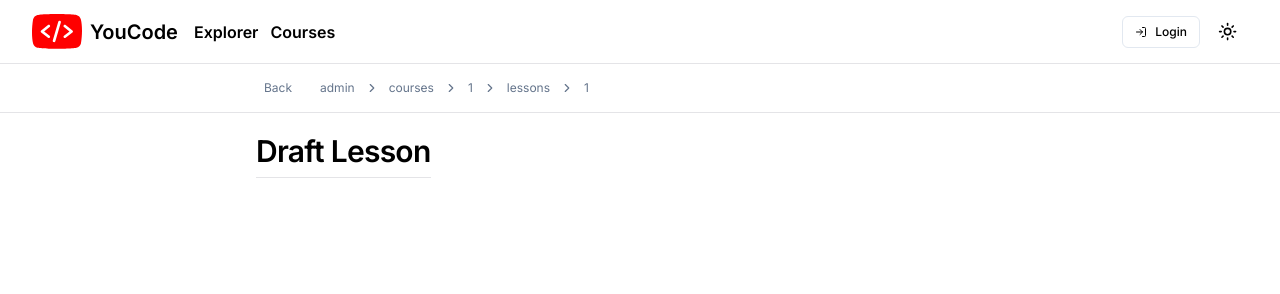
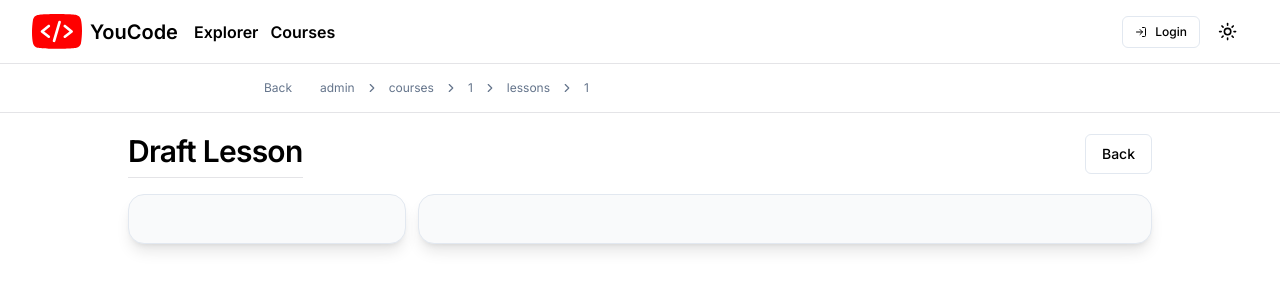
Before and after one commit to KevinPgn/1.-Lms-YouCode-Next, a Next.js app: page /admin/courses/1/lessons/1 in a window 1280 px wide. Shown: the top 294 px of the page. Built offline with nearby package versions, Linux system fonts and the light colour scheme; no server answers.

Commit message:
draft lessons

```diff
--- a/src/app/admin/courses/[courseId]/lessons/[lessonId]/page.tsx
+++ b/src/app/admin/courses/[courseId]/lessons/[lessonId]/page.tsx
@@ -1,4 +1,7 @@
 import { BreadCrumbAdminCourseLessonsLessonId } from '@/components/BreadCrumb'
+import { ButtonBack } from '@/features/adminManager/adminLesson/components/ButtonBack'
+import { LessonInfoLeft } from '@/features/adminManager/adminLesson/components/LessonInfoLeft'
+import { LessonInfoRight } from '@/features/adminManager/adminLesson/components/LessonInfoRight'
 import { notFound } from 'next/navigation'
 
 interface LessonIdPageProps {
@@ -11,15 +14,24 @@ interface LessonIdPageProps {
 const LessonIdPage = async ({params}: LessonIdPageProps) => {
   const {courseId, lessonId} = await params
 
+  if(!courseId || !lessonId) {
+    notFound()
+  }
 
   return (
     <div className="w-full min-h-[calc(100vh-250px)]">
       <BreadCrumbAdminCourseLessonsLessonId courseId={courseId} lessonId={lessonId} />
 
-      <section className="max-w-3xl mx-auto">
-        <h2 className="text-3xl font-semibold tracking-tight mb-4 mt-5 border-b dark:border-zinc-800 border-zinc-200 w-fit pb-2">Draft Lesson</h2>
+      <section className="max-w-5xl mx-auto">
+        <div className='flex items-center justify-between'>
+          <h2 className="text-3xl font-semibold tracking-tight mb-4 mt-5 border-b dark:border-zinc-800 border-zinc-200 w-fit pb-2">Draft Lesson</h2>
+          <ButtonBack />
+        </div>
 
-
+        <div className='flex items-start gap-3'>
+            <LessonInfoLeft />
+            <LessonInfoRight />
+        </div>
       </section>
     </div>
   )
--- /dev/null
+++ b/src/features/adminManager/adminLesson/components/ButtonBack.tsx
@@ -0,0 +1,13 @@
+"use client"
+import { useRouter } from "next/navigation"
+import { Button } from "@/components/ui/button"
+
+export const ButtonBack = () => {
+  const router = useRouter()
+
+  return <>
+    <Button variant="outline" onClick={() => router.back()} className="flex items-center gap-2 text-sm font-medium dark:bg-zinc-800 hover:text-zinc-900 dark:hover:text-white">
+      Back
+    </Button>
+  </>
+}
--- /dev/null
+++ b/src/features/adminManager/adminLesson/components/LessonInfoLeft.tsx
@@ -0,0 +1,5 @@
+export const LessonInfoLeft = () => {
+  return <div className="rounded-2xl border dark:border-zinc-800 dark:bg-[#1D1916] bg-gray-50 shadow-lg p-6 flex-1">
+
+  </div>
+}
--- /dev/null
+++ b/src/features/adminManager/adminLesson/components/LessonInfoRight.tsx
@@ -0,0 +1,5 @@
+export const LessonInfoRight = () => {
+  return <div className="rounded-2xl border dark:border-zinc-800 dark:bg-[#1D1916] bg-gray-50 shadow-lg p-6 flex-[3]">
+
+  </div>
+}
```
